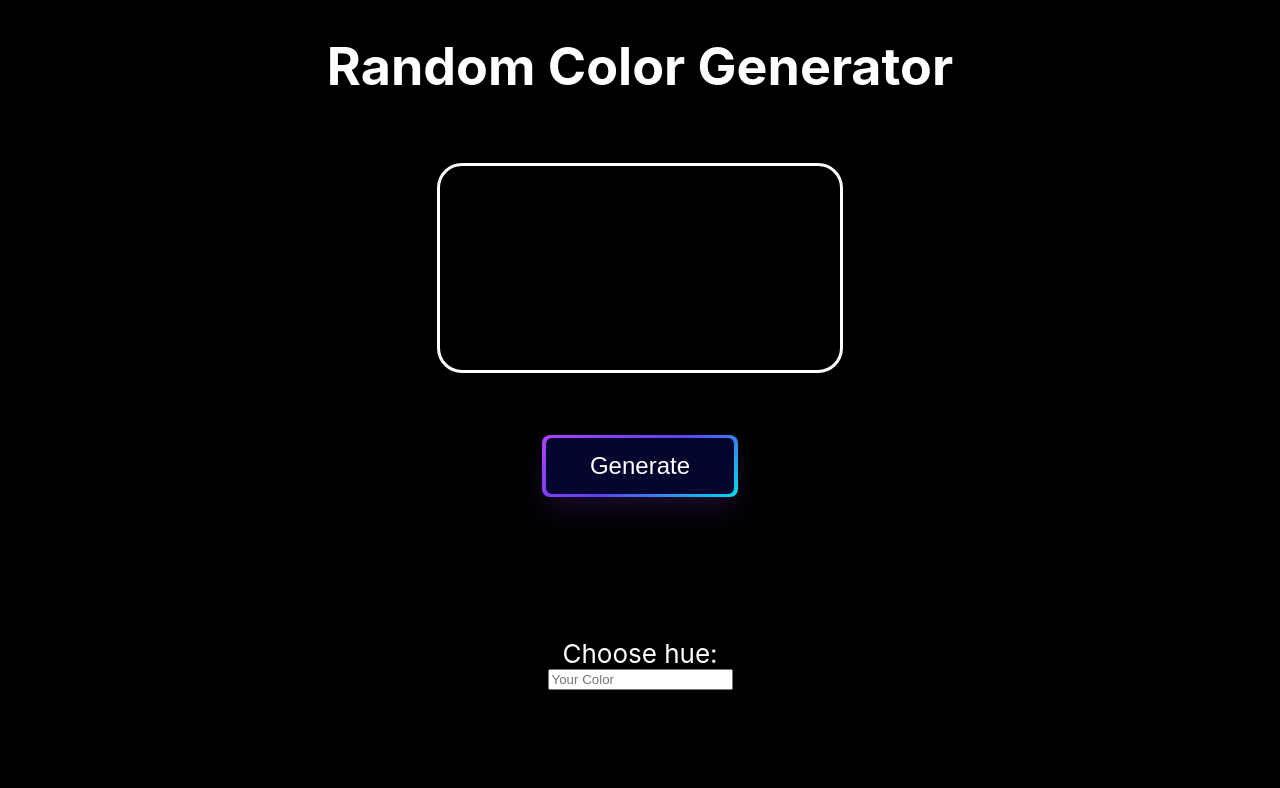
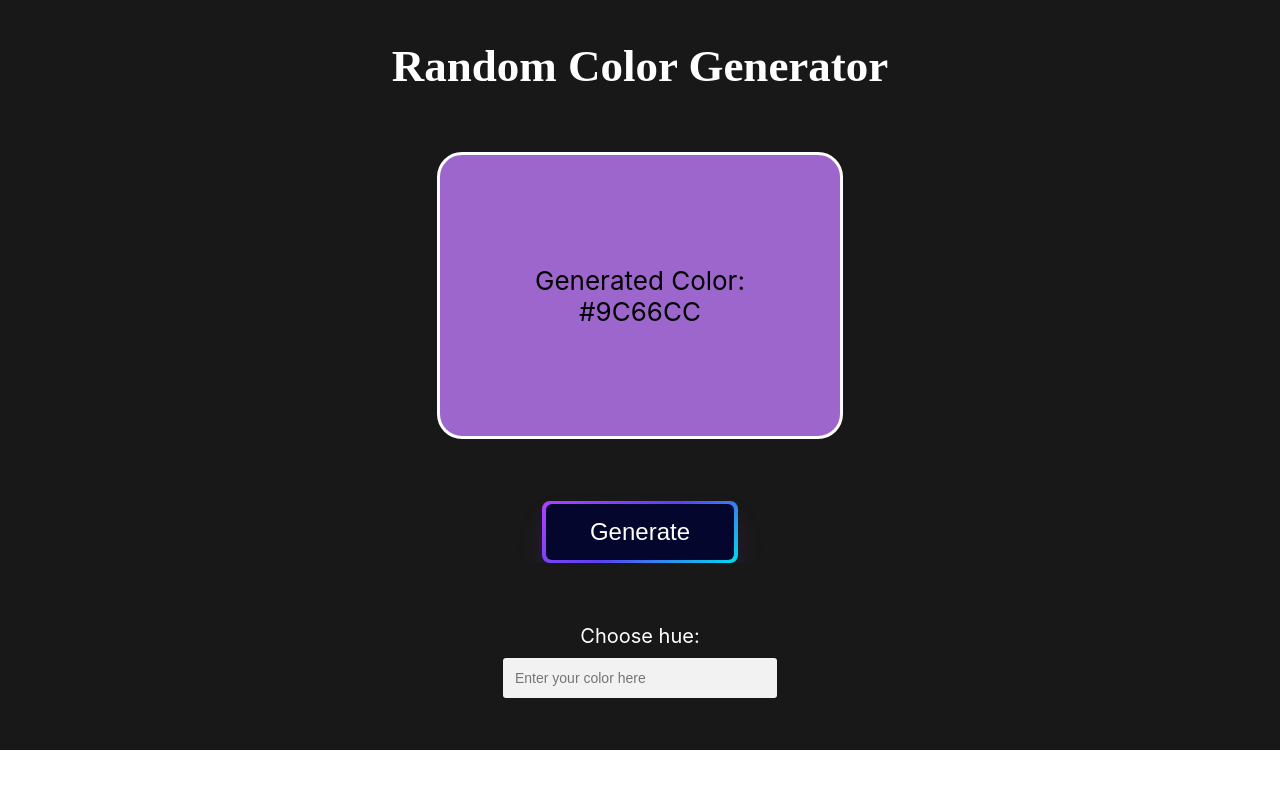
Before and after one commit to lisaweilguni/react-random-color-generator-2022, a React (Create React App) app: page / in a window 1280 px wide. Shown: the top 788 px of the page. Built offline with nearby package versions, Linux system fonts and the light colour scheme.

Commit message:
Update styling

```diff
--- a/src/App.css
+++ b/src/App.css
@@ -5,8 +5,8 @@ div {
   justify-content: center;
   font-size: calc(10px + 2vmin);
   color: white;
-  background-color: black;
-  height: 800px;
+  background-color: #181818;
+  height: 750px;
 }
 
 .colorbox {
@@ -66,3 +66,35 @@ button:hover span {
     min-width: 196px;
   }
 }
+
+label {
+  margin-top: 10px;
+  margin-bottom: 10px;
+  font-size: 20px;
+}
+
+.custom-field {
+  font-size: 14px;
+  position: relative;
+  height: 200px;
+}
+
+.custom-field input {
+  border: none;
+  -webkit-appearance: none;
+  -ms-appearance: none;
+  -moz-appearance: none;
+  appearance: none;
+  background: #f2f2f2;
+  padding: 12px;
+  border-radius: 3px;
+  width: 250px;
+  font-size: 14px;
+}
+
+h1 {
+  font-family: 'Andale Mono';
+  margin-top: 40px;
+  text-decoration: none;
+  font-size: 45px;
+}
--- a/src/App.js
+++ b/src/App.js
@@ -1,13 +1,11 @@
 import './App.css';
-import { isLabelWithInternallyDisabledControl } from '@testing-library/user-event/dist/utils';
 import randomColor from 'randomcolor';
 import { useState } from 'react';
 
 randomColor();
 function App() {
-  const [color, setColor] = useState('');
+  const [color, setColor] = useState('#9C66CC');
   const [hueUserInput, setHueUserInput] = useState('');
-  const [luminosityUserInput, setLuminosityUserInput] = useState('');
 
   return (
     <div>
@@ -16,7 +14,7 @@ function App() {
         className="colorbox"
         style={{
           width: '400px',
-          height: '600px',
+          height: '300px',
           margin: '0 auto',
           display: 'flex',
           backgroundColor: color,
@@ -39,11 +37,12 @@ function App() {
       >
         <span>Generate</span>
       </button>
-      <br />
-      <div>
-        <label htmlFor="hue">Choose hue:</label>
+      <div className="custom-field">
+        <label htmlFor="hue" className="placeholder">
+          <span>Choose hue:</span>
+        </label>
         <input
-          placeholder="Your Color"
+          placeholder="Enter your color here"
           id="hue"
           value={hueUserInput}
           onChange={(event) => {
```
